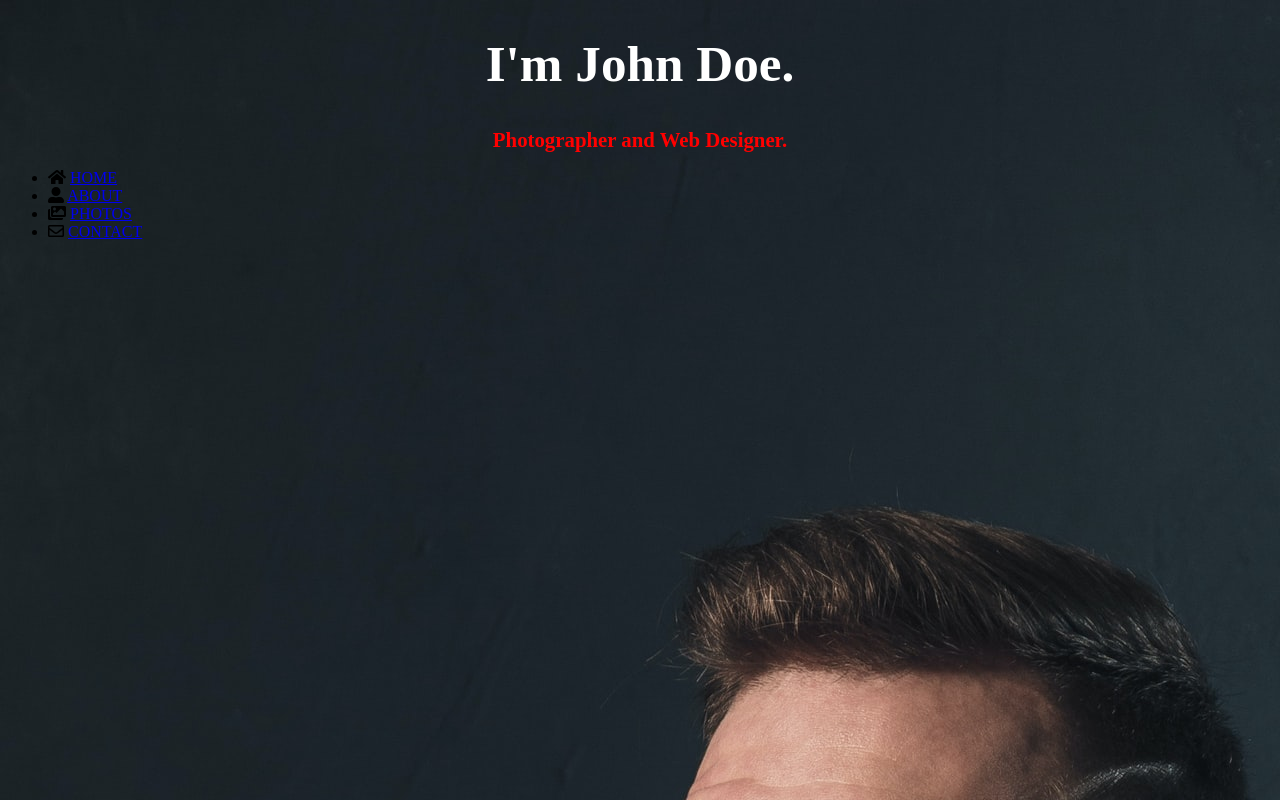
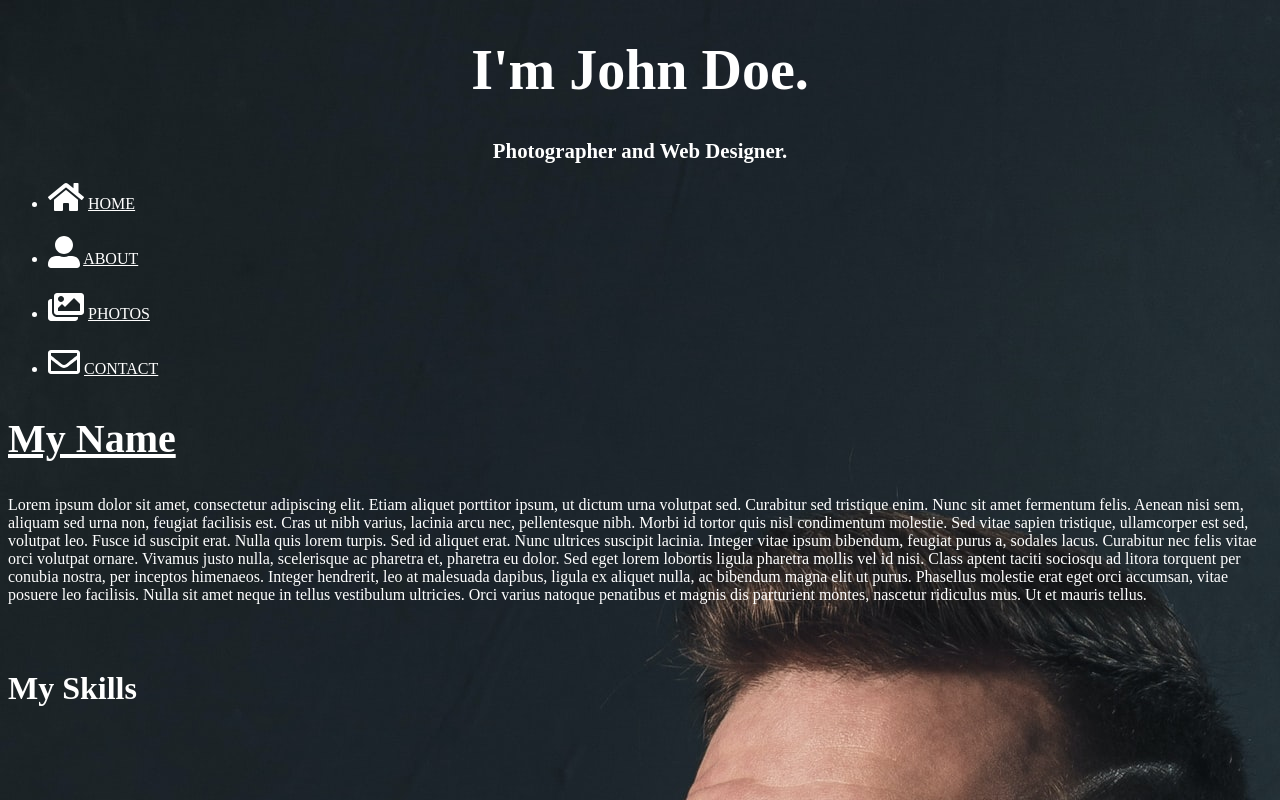
Before and after one commit to ferri1/projet-nada, a plain HTML site: page index.html in a window 1280 px wide. Drawn offline with Linux system fonts and the light colour scheme.

Commit message:
relier les lien avec id

```diff
--- a/index.html
+++ b/index.html
@@ -11,31 +11,43 @@
   </head>
   <body>
     <header>
-        <h1 class="titre">I'm John Doe.</h1>
-        <h2 class="suite-titre">Photographer and Web Designer.</h2>
+       <div class="" id="home">
+            <h1 class="titre">I'm John Doe.</h1>
+            <h2 class="suite-titre">Photographer and Web Designer.</h2>
+       </div>
           <nav>
-             <div class="navbar-collapse" id="navbarSupportedContent">
+             <div class="navbar-collapse" id="navbarSupportedContent" style="color: #FFFFFF">
                <ul class="navbar-nav">
                   <li class="nav-items">
-                    <span><i class="fas fa-home"></i></span>
-                    <a class="nav-link" href="#home">HOME</a>
+                    <span><i class="fas fa-home" style="font-size: 2em"></i></span>
+                    <a class="nav-link" href="#home" style="color: #FFFFFF">HOME</a>
                   </li>
+                  <br>
                   <li class="nav-item">
-                    <span><i class="fas fa-user-alt"></i></span>
-                    <a class="nav-link" href="#about">ABOUT</a>
+                    <span><i class="fas fa-user-alt" style="font-size: 2em"></i></span>
+                    <a class="nav-link" href="#about" style="color: #FFFFFF">ABOUT</a>
                   </li>
+                  <br>
+                  <li class="nav-item" >
+                    <span><i class="fas fa-images" style="font-size: 2em"></i></span>
+                    <a class="nav-link active" href="#photos" style="color: #FFFFFF">PHOTOS</a>
+                  </li>
+                   <br>
                   <li class="nav-item">
-                    <span><i class="fas fa-images"></i></span>
-                    <a class="nav-link active" href="#photos">PHOTOS</a>
-                  </li>
-                  <li class="nav-item">
-                    <span><i class="far fa-envelope"></i></span>
-                   <a class="nav-link" href="#contact">CONTACT</a>
+                    <span><i class="far fa-envelope" style="font-size: 2em"></i></span>
+                    <a class="nav-link" href="#contact" style="color: #FFFFFF">CONTACT</a>
                  </li>
               </ul>
             </div>
           </nav>
     </header>
+      <h2 style="font-size: 2.5em; text-decoration: underline; color: #fff" id="about">My Name</h2>
+          <p style="color: #fff">Lorem ipsum dolor sit amet, consectetur adipiscing elit. Etiam aliquet porttitor ipsum, ut dictum urna volutpat sed. Curabitur sed tristique enim. Nunc sit amet fermentum felis. Aenean nisi sem, aliquam sed urna non, feugiat facilisis est. Cras ut nibh varius, lacinia arcu nec, pellentesque nibh. Morbi id tortor quis nisl condimentum molestie. Sed vitae sapien tristique, ullamcorper est sed, volutpat leo. Fusce id suscipit erat. Nulla quis lorem turpis.
+              Sed id aliquet erat. Nunc ultrices suscipit lacinia. Integer vitae ipsum bibendum, feugiat purus a, sodales lacus. Curabitur nec felis vitae orci volutpat ornare. Vivamus justo nulla, scelerisque ac pharetra et, pharetra eu dolor. Sed eget lorem lobortis ligula pharetra mollis vel id nisi. Class aptent taciti sociosqu ad litora torquent per conubia nostra, per inceptos himenaeos. Integer hendrerit, leo at malesuada dapibus, ligula ex aliquet nulla, ac bibendum magna elit ut purus. Phasellus molestie erat eget orci accumsan, vitae posuere leo facilisis. Nulla sit amet neque in tellus vestibulum ultricies. Orci varius natoque penatibus et magnis dis parturient montes, nascetur ridiculus mus. Ut et mauris tellus.
+          </p>
+          <br>
+      <h3>My Skills</h3>
+
 
 
   </body>
--- a/style.css
+++ b/style.css
@@ -4,10 +4,14 @@ body{
 .titre{
   color: #ffffff;
   text-align: center;
-  font-size: 3.2em;
+  font-size: 3.5em;
 }
 .suite-titre{
-  color: red;
+  color: #FFFFFF;
   text-align: center;
   font-size: 1.3em;
 }
+h3{
+  color: #fff;
+  font-size: 2em;
+}
```
